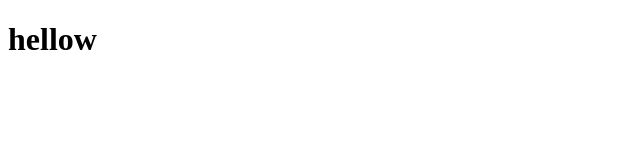
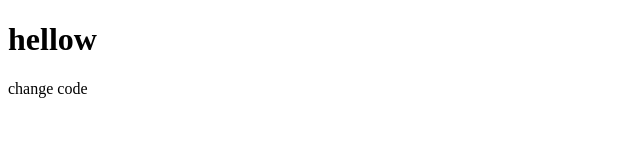
Before and after one commit to redmindcat/mygit, a plain HTML site: page index.html in a window 1280 px wide. Shown: the whole page, without its empty margins (0-640 px from the left). Drawn offline with Linux system fonts and the light colour scheme.

Commit message:
텍스트 수정

```diff
--- a/index.html
+++ b/index.html
@@ -7,5 +7,6 @@
 </head>
 <body>
     <h1>hellow</h1>
+    <p>change code</p>
 </body>
 </html>
```
